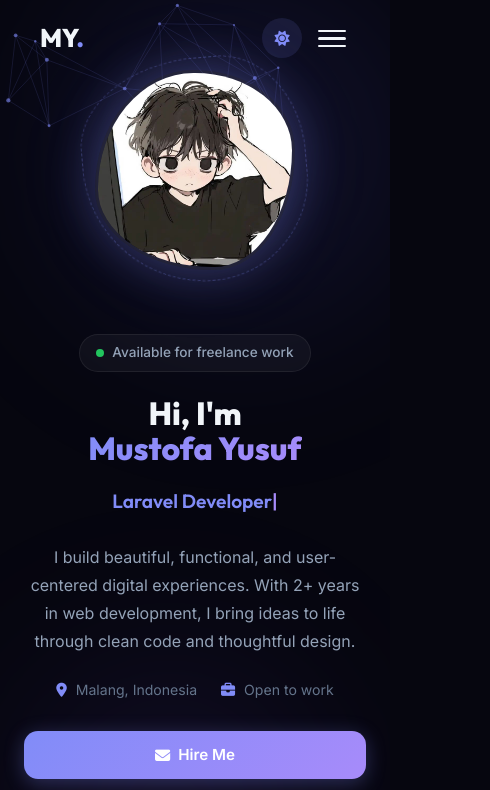
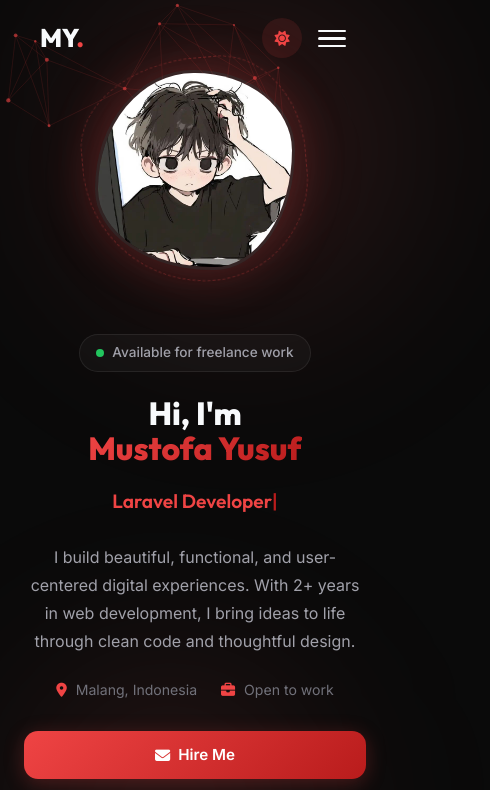
Before and after one commit to josephmolanaa/TOPA-PORTOFOLIO, a plain HTML site: page index.html in a window 390 px wide. Both pictures are taken after a click on the button 282 px from the left and 38 px from the top of the page. Shown: the top 790 px of the page, 490 px wide, since content can reach past the window. Drawn offline with Linux system fonts and the light colour scheme.

Commit message:
changes color

```diff
--- a/main.js
+++ b/main.js
@@ -45,8 +45,8 @@ document.addEventListener('DOMContentLoaded', () => {
 
   function updateParticleColors() {
     if (isDark()) {
-      particleColor   = 'rgba(129,140,248,0.6)';
-      connectionColor = 'rgba(129,140,248,0.12)';
+      particleColor   = 'rgba(239,68,68,0.6)';
+      connectionColor = 'rgba(239,68,68,0.12)';
     } else {
       particleColor   = 'rgba(99,102,241,0.4)';
       connectionColor = 'rgba(99,102,241,0.08)';
--- a/style.css
+++ b/style.css
@@ -8,91 +8,93 @@
 
 :root {
   /* Light theme defaults */
-  --bg-primary:    #f0f4ff;
-  --bg-secondary:  #ffffff;
-  --bg-card:       #ffffff;
-  --bg-nav:        rgba(255, 255, 255, 0.75);
+  --bg-primary: #f0f4ff;
+  --bg-secondary: #ffffff;
+  --bg-card: #ffffff;
+  --bg-nav: rgba(255, 255, 255, 0.75);
   --bg-nav-border: rgba(0, 0, 0, 0.08);
 
-  --accent:        #6366f1;
-  --accent-2:      #8b5cf6;
-  --accent-light:  rgba(99, 102, 241, 0.12);
-  --accent-glow:   rgba(99, 102, 241, 0.35);
+  --accent: #6366f1;
+  --accent-2: #8b5cf6;
+  --accent-light: rgba(99, 102, 241, 0.12);
+  --accent-glow: rgba(99, 102, 241, 0.35);
 
-  --text-primary:   #0f172a;
+  --text-primary: #0f172a;
   --text-secondary: #475569;
-  --text-muted:     #94a3b8;
+  --text-muted: #94a3b8;
 
-  --border:        rgba(0, 0, 0, 0.08);
-  --shadow-sm:     0 2px 12px rgba(0, 0, 0, 0.07);
-  --shadow-md:     0 8px 30px rgba(0, 0, 0, 0.10);
-  --shadow-lg:     0 20px 60px rgba(0, 0, 0, 0.12);
-  --shadow-card:   0 4px 20px rgba(99, 102, 241, 0.10);
+  --border: rgba(0, 0, 0, 0.08);
+  --shadow-sm: 0 2px 12px rgba(0, 0, 0, 0.07);
+  --shadow-md: 0 8px 30px rgba(0, 0, 0, 0.10);
+  --shadow-lg: 0 20px 60px rgba(0, 0, 0, 0.12);
+  --shadow-card: 0 4px 20px rgba(99, 102, 241, 0.10);
 
-  --radius-sm:  8px;
-  --radius-md:  14px;
-  --radius-lg:  22px;
-  --radius-xl:  32px;
+  --radius-sm: 8px;
+  --radius-md: 14px;
+  --radius-lg: 22px;
+  --radius-xl: 32px;
 
   --transition: 0.35s cubic-bezier(0.4, 0, 0.2, 1);
 
-  --font-sans:  'Inter', sans-serif;
+  --font-sans: 'Inter', sans-serif;
   --font-display: 'Outfit', sans-serif;
 }
 
 /* Dark theme via attribute (explicit toggle) */
 [data-theme="dark"] {
-  --bg-primary:    #06060f;
-  --bg-secondary:  #0d0d1c;
-  --bg-card:       rgba(255, 255, 255, 0.04);
-  --bg-nav:        rgba(6, 6, 15, 0.80);
-  --bg-nav-border: rgba(255, 255, 255, 0.07);
+  --bg-primary: #0a0a0a;
+  --bg-secondary: #141414;
+  --bg-card: rgba(255, 255, 255, 0.03);
+  --bg-nav: rgba(10, 10, 10, 0.85);
+  --bg-nav-border: rgba(255, 255, 255, 0.06);
 
-  --accent:        #818cf8;
-  --accent-2:      #a78bfa;
-  --accent-light:  rgba(129, 140, 248, 0.12);
-  --accent-glow:   rgba(129, 140, 248, 0.30);
+  --accent: #ef4444;
+  --accent-2: #b91c1c;
+  --accent-light: rgba(239, 68, 68, 0.12);
+  --accent-glow: rgba(239, 68, 68, 0.25);
 
-  --text-primary:   #f1f5f9;
-  --text-secondary: #94a3b8;
-  --text-muted:     #64748b;
+  --text-primary: #f8fafc;
+  --text-secondary: #a1a1aa;
+  --text-muted: #71717a;
 
-  --border:        rgba(255, 255, 255, 0.07);
-  --shadow-sm:     0 2px 12px rgba(0, 0, 0, 0.30);
-  --shadow-md:     0 8px 30px rgba(0, 0, 0, 0.40);
-  --shadow-lg:     0 20px 60px rgba(0, 0, 0, 0.50);
-  --shadow-card:   0 4px 20px rgba(129, 140, 248, 0.08);
+  --border: rgba(255, 255, 255, 0.08);
+  --shadow-sm: 0 2px 12px rgba(0, 0, 0, 0.40);
+  --shadow-md: 0 8px 30px rgba(0, 0, 0, 0.50);
+  --shadow-lg: 0 20px 60px rgba(0, 0, 0, 0.60);
+  --shadow-card: 0 4px 20px rgba(239, 68, 68, 0.08);
 }
 
 /* Dark theme via OS preference (no override attribute) */
 @media (prefers-color-scheme: dark) {
   :root:not([data-theme="light"]) {
-    --bg-primary:    #06060f;
-    --bg-secondary:  #0d0d1c;
-    --bg-card:       rgba(255, 255, 255, 0.04);
-    --bg-nav:        rgba(6, 6, 15, 0.80);
-    --bg-nav-border: rgba(255, 255, 255, 0.07);
+    --bg-primary: #0a0a0a;
+    --bg-secondary: #141414;
+    --bg-card: rgba(255, 255, 255, 0.03);
+    --bg-nav: rgba(10, 10, 10, 0.85);
+    --bg-nav-border: rgba(255, 255, 255, 0.06);
 
-    --accent:        #818cf8;
-    --accent-2:      #a78bfa;
-    --accent-light:  rgba(129, 140, 248, 0.12);
-    --accent-glow:   rgba(129, 140, 248, 0.30);
+    --accent: #ef4444;
+    --accent-2: #b91c1c;
+    --accent-light: rgba(239, 68, 68, 0.12);
+    --accent-glow: rgba(239, 68, 68, 0.25);
 
-    --text-primary:   #f1f5f9;
-    --text-secondary: #94a3b8;
-    --text-muted:     #64748b;
+    --text-primary: #f8fafc;
+    --text-secondary: #a1a1aa;
+    --text-muted: #71717a;
 
-    --border:        rgba(255, 255, 255, 0.07);
-    --shadow-sm:     0 2px 12px rgba(0, 0, 0, 0.30);
-    --shadow-md:     0 8px 30px rgba(0, 0, 0, 0.40);
-    --shadow-lg:     0 20px 60px rgba(0, 0, 0, 0.50);
-    --shadow-card:   0 4px 20px rgba(129, 140, 248, 0.08);
+    --border: rgba(255, 255, 255, 0.08);
+    --shadow-sm: 0 2px 12px rgba(0, 0, 0, 0.40);
+    --shadow-md: 0 8px 30px rgba(0, 0, 0, 0.50);
+    --shadow-lg: 0 20px 60px rgba(0, 0, 0, 0.60);
+    --shadow-card: 0 4px 20px rgba(239, 68, 68, 0.08);
   }
 }
 
 /* ─── 2. RESET & BASE ───────────────────────────── */
 
-*, *::before, *::after {
+*,
+*::before,
+*::after {
   margin: 0;
   padding: 0;
   box-sizing: border-box;
@@ -112,10 +114,25 @@ body {
   line-height: 1.6;
 }
 
-img { display: block; max-width: 100%; }
-a  { text-decoration: none; }
-ul { list-style: none; }
-button { font-family: inherit; cursor: pointer; border: none; background: none; }
+img {
+  display: block;
+  max-width: 100%;
+}
+
+a {
+  text-decoration: none;
+}
+
+ul {
+  list-style: none;
+}
+
+button {
+  font-family: inherit;
+  cursor: pointer;
+  border: none;
+  background: none;
+}
 
 /* ─── 3. UTILITIES ──────────────────────────────── */
 
@@ -172,6 +189,7 @@ button { font-family: inherit; cursor: pointer; border: none; background: none;
   transform: translateY(36px);
   transition: opacity 0.65s ease, transform 0.65s ease;
 }
+
 .reveal.visible {
   opacity: 1;
   transform: translateY(0);
@@ -194,6 +212,7 @@ button { font-family: inherit; cursor: pointer; border: none; background: none;
   color: #fff;
   box-shadow: 0 4px 20px var(--accent-glow);
 }
+
 .btn-primary:hover {
   transform: translateY(-2px);
   box-shadow: 0 8px 30px var(--accent-glow);
@@ -204,13 +223,17 @@ button { font-family: inherit; cursor: pointer; border: none; background: none;
   color: var(--text-primary);
   background: var(--bg-card);
 }
+
 .btn-outline:hover {
   border-color: var(--accent);
   color: var(--accent);
   transform: translateY(-2px);
 }
 
-.btn-full { width: 100%; justify-content: center; }
+.btn-full {
+  width: 100%;
+  justify-content: center;
+}
 
 /* Logo */
 .logo {
@@ -220,14 +243,17 @@ button { font-family: inherit; cursor: pointer; border: none; background: none;
   color: var(--text-primary);
   letter-spacing: -0.5px;
 }
-.logo-dot { color: var(--accent); }
+
+.logo-dot {
+  color: var(--accent);
+}
 
 /* ─── 4. LOADING SCREEN ─────────────────────────── */
 
 #loading-screen {
   position: fixed;
   inset: 0;
-  background: #06060f;
+  background: var(--bg-primary);
   display: flex;
   align-items: center;
   justify-content: center;
@@ -243,7 +269,7 @@ button { font-family: inherit; cursor: pointer; border: none; background: none;
   font-family: var(--font-display);
   font-size: 5rem;
   font-weight: 800;
-  background: linear-gradient(135deg, #818cf8, #a78bfa);
+  background: linear-gradient(135deg, var(--accent), var(--accent-2));
   -webkit-background-clip: text;
   -webkit-text-fill-color: transparent;
   background-clip: text;
@@ -252,7 +278,7 @@ button { font-family: inherit; cursor: pointer; border: none; background: none;
 }
 
 .loader-name {
-  color: rgba(255,255,255,0.55);
+  color: rgba(255, 255, 255, 0.55);
   font-size: 0.95rem;
   letter-spacing: 0.1em;
   margin-bottom: 28px;
@@ -261,7 +287,7 @@ button { font-family: inherit; cursor: pointer; border: none; background: none;
 .loader-bar-wrap {
   width: 200px;
   height: 3px;
-  background: rgba(255,255,255,0.1);
+  background: rgba(255, 255, 255, 0.1);
   border-radius: 99px;
   overflow: hidden;
   margin: 0 auto;
@@ -270,20 +296,35 @@ button { font-family: inherit; cursor: pointer; border: none; background: none;
 .loader-bar-fill {
   height: 100%;
   width: 0%;
-  background: linear-gradient(90deg, #818cf8, #a78bfa);
+  background: linear-gradient(90deg, var(--accent), var(--accent-2));
   border-radius: 99px;
   animation: loader-fill 2.8s cubic-bezier(0.4, 0, 0.2, 1) forwards;
 }
 
 @keyframes loader-pulse {
-  0%, 100% { opacity: 1; }
-  50%       { opacity: 0.6; }
+
+  0%,
+  100% {
+    opacity: 1;
+  }
+
+  50% {
+    opacity: 0.6;
+  }
 }
 
 @keyframes loader-fill {
-  0%   { width: 0%; }
-  60%  { width: 80%; }
-  100% { width: 100%; }
+  0% {
+    width: 0%;
+  }
+
+  60% {
+    width: 80%;
+  }
+
+  100% {
+    width: 100%;
+  }
 }
 
 /* ─── 5. HEADER / NAVBAR ────────────────────────── */
@@ -294,7 +335,10 @@ button { font-family: inherit; cursor: pointer; border: none; background: none;
   left: 0;
   width: 100%;
   z-index: 1000;
-  transition: all var(--transition);
+  background-color: transparent;
+  border-bottom: 1px solid transparent;
+  transform: translateZ(0); /* Force hardware accel to stop filter flash */
+  transition: background-color 0.3s ease, border-color 0.3s ease, box-shadow 0.3s ease;
 }
 
 #header.scrolled {
@@ -395,9 +439,18 @@ button { font-family: inherit; cursor: pointer; border: none; background: none;
   transition: all var(--transition);
 }
 
-.hamburger.open span:nth-child(1) { transform: translateY(7.5px) rotate(45deg); }
-.hamburger.open span:nth-child(2) { opacity: 0; transform: scaleX(0); }
-.hamburger.open span:nth-child(3) { transform: translateY(-7.5px) rotate(-45deg); }
+.hamburger.open span:nth-child(1) {
+  transform: translateY(7.5px) rotate(45deg);
+}
+
+.hamburger.open span:nth-child(2) {
+  opacity: 0;
+  transform: scaleX(0);
+}
+
+.hamburger.open span:nth-child(3) {
+  transform: translateY(-7.5px) rotate(-45deg);
+}
 
 /* Mobile nav dropdown */
 .nav-links.open {
@@ -413,7 +466,6 @@ button { font-family: inherit; cursor: pointer; border: none; background: none;
   align-items: center;
   justify-content: space-between;
   gap: 4rem;
-  overflow: hidden;
   padding-top: 120px;
 }
 
@@ -437,7 +489,7 @@ button { font-family: inherit; cursor: pointer; border: none; background: none;
 .blob-1 {
   width: 500px;
   height: 500px;
-  background: radial-gradient(circle, rgba(99,102,241,0.18) 0%, transparent 70%);
+  background: radial-gradient(circle, rgba(241, 99, 99, 0.18) 0%, transparent 70%);
   top: -100px;
   right: -100px;
   animation: blob-float 10s ease-in-out infinite;
@@ -446,16 +498,26 @@ button { font-family: inherit; cursor: pointer; border: none; background: none;
 .blob-2 {
   width: 400px;
   height: 400px;
-  background: radial-gradient(circle, rgba(139,92,246,0.14) 0%, transparent 70%);
+  background: radial-gradient(circle, rgba(241, 99, 99, 0.18) 0%, transparent 70%);
   bottom: -50px;
   left: -50px;
   animation: blob-float 14s ease-in-out infinite reverse;
 }
 
 @keyframes blob-float {
-  0%, 100% { transform: translate(0,   0)   scale(1); }
-  33%       { transform: translate(20px, -30px) scale(1.05); }
-  66%       { transform: translate(-20px, 20px) scale(0.97); }
+
+  0%,
+  100% {
+    transform: translate(0, 0) scale(1);
+  }
+
+  33% {
+    transform: translate(20px, -30px) scale(1.05);
+  }
+
+  66% {
+    transform: translate(-20px, 20px) scale(0.97);
+  }
 }
 
 /* Home content */
@@ -485,14 +547,22 @@ button { font-family: inherit; cursor: pointer; border: none; background: none;
   height: 8px;
   background: #22c55e;
   border-radius: 50%;
-  box-shadow: 0 0 0 0 rgba(34,197,94,0.5);
+  box-shadow: 0 0 0 0 rgba(34, 197, 94, 0.5);
   animation: pulse-dot 2s infinite;
 }
 
 @keyframes pulse-dot {
-  0%   { box-shadow: 0 0 0 0 rgba(34,197,94,0.5); }
-  70%  { box-shadow: 0 0 0 8px rgba(34,197,94,0); }
-  100% { box-shadow: 0 0 0 0 rgba(34,197,94,0); }
+  0% {
+    box-shadow: 0 0 0 0 rgba(34, 197, 94, 0.5);
+  }
+
+  70% {
+    box-shadow: 0 0 0 8px rgba(34, 197, 94, 0);
+  }
+
+  100% {
+    box-shadow: 0 0 0 0 rgba(34, 197, 94, 0);
+  }
 }
 
 .hero-title {
@@ -520,8 +590,15 @@ button { font-family: inherit; cursor: pointer; border: none; background: none;
 }
 
 @keyframes blink {
-  0%, 100% { opacity: 1; }
-  50%       { opacity: 0; }
+
+  0%,
+  100% {
+    opacity: 1;
+  }
+
+  50% {
+    opacity: 0;
+  }
 }
 
 .hero-desc {
@@ -541,7 +618,10 @@ button { font-family: inherit; cursor: pointer; border: none; background: none;
   margin-bottom: 30px;
 }
 
-.hero-meta i   { color: var(--accent); margin-right: 5px; }
+.hero-meta i {
+  color: var(--accent);
+  margin-right: 5px;
+}
 
 .hero-btns {
   display: flex;
@@ -618,15 +698,33 @@ button { font-family: inherit; cursor: pointer; border: none; background: none;
 }
 
 @keyframes morph-border {
-  0%, 100% { border-radius: 40% 60% 60% 40% / 50% 50% 70% 50%; }
-  25%       { border-radius: 50% 50% 40% 60% / 60% 40% 60% 40%; }
-  50%       { border-radius: 60% 40% 50% 50% / 40% 60% 40% 60%; }
-  75%       { border-radius: 50% 60% 60% 40% / 50% 60% 40% 50%; }
+
+  0%,
+  100% {
+    border-radius: 40% 60% 60% 40% / 50% 50% 70% 50%;
+  }
+
+  25% {
+    border-radius: 50% 50% 40% 60% / 60% 40% 60% 40%;
+  }
+
+  50% {
+    border-radius: 60% 40% 50% 50% / 40% 60% 40% 60%;
+  }
+
+  75% {
+    border-radius: 50% 60% 60% 40% / 50% 60% 40% 50%;
+  }
 }
 
 @keyframes spin-slow {
-  from { transform: rotate(0deg); }
-  to   { transform: rotate(360deg); }
+  from {
+    transform: rotate(0deg);
+  }
+
+  to {
+    transform: rotate(360deg);
+  }
 }
 
 /* ─── 7. ABOUT SECTION ──────────────────────────── */
@@ -740,7 +838,9 @@ button { font-family: inherit; cursor: pointer; border: none; background: none;
   gap: 8px;
 }
 
-.skill-group h4 i { color: var(--accent); }
+.skill-group h4 i {
+  color: var(--accent);
+}
 
 .skill-tags {
   display: flex;
@@ -753,7 +853,7 @@ button { font-family: inherit; cursor: pointer; border: none; background: none;
   font-weight: 500;
   color: var(--accent);
   background: var(--accent-light);
-  border: 1px solid rgba(99,102, 241, 0.2);
+  border: 1px solid rgba(99, 102, 241, 0.2);
   border-radius: 6px;
   padding: 4px 12px;
   transition: all var(--transition);
@@ -816,7 +916,7 @@ button { font-family: inherit; cursor: pointer; border: none; background: none;
 .project-overlay {
   position: absolute;
   inset: 0;
-  background: rgba(6,6,15,0.75);
+  background: rgba(6, 6, 15, 0.75);
   backdrop-filter: blur(4px);
   display: flex;
   align-items: center;
@@ -835,8 +935,8 @@ button { font-family: inherit; cursor: pointer; border: none; background: none;
   align-items: center;
   gap: 7px;
   padding: 9px 18px;
-  background: rgba(255,255,255,0.12);
-  border: 1px solid rgba(255,255,255,0.25);
+  background: rgba(255, 255, 255, 0.12);
+  border: 1px solid rgba(255, 255, 255, 0.25);
   border-radius: var(--radius-md);
   color: #fff;
   font-size: 0.85rem;
@@ -914,9 +1014,14 @@ button { font-family: inherit; cursor: pointer; border: none; background: none;
   z-index: 0;
 }
 
-.service-card:hover::before { opacity: 1; }
+.service-card:hover::before {
+  opacity: 1;
+}
 
-.service-card > * { position: relative; z-index: 1; }
+.service-card>* {
+  position: relative;
+  z-index: 1;
+}
 
 .service-card:hover {
   transform: translateY(-6px);
@@ -938,7 +1043,7 @@ button { font-family: inherit; cursor: pointer; border: none; background: none;
 }
 
 .service-card:hover .service-icon {
-  background: rgba(255,255,255,0.2);
+  background: rgba(255, 255, 255, 0.2);
   color: #fff;
 }
 
@@ -951,7 +1056,9 @@ button { font-family: inherit; cursor: pointer; border: none; background: none;
   transition: color var(--transition);
 }
 
-.service-card:hover h3 { color: #fff; }
+.service-card:hover h3 {
+  color: #fff;
+}
 
 .service-card p {
   font-size: 0.88rem;
@@ -960,7 +1067,9 @@ button { font-family: inherit; cursor: pointer; border: none; background: none;
   transition: color var(--transition);
 }
 
-.service-card:hover p { color: rgba(255,255,255,0.85); }
+.service-card:hover p {
+  color: rgba(255, 255, 255, 0.85);
+}
 
 /* ─── 10. CONTACT SECTION ───────────────────────── */
 
@@ -976,7 +1085,7 @@ button { font-family: inherit; cursor: pointer; border: none; background: none;
   min-width: 280px;
 }
 
-.contact-info > p {
+.contact-info>p {
   font-size: 1rem;
   color: var(--text-secondary);
   line-height: 1.8;
@@ -1145,7 +1254,9 @@ button { font-family: inherit; cursor: pointer; border: none; background: none;
   transition: color var(--transition);
 }
 
-.footer-nav a:hover { color: var(--accent); }
+.footer-nav a:hover {
+  color: var(--accent);
+}
 
 .footer-socials {
   display: flex;
@@ -1220,24 +1331,72 @@ button { font-family: inherit; cursor: pointer; border: none; background: none;
 /* ─── 12. RESPONSIVE ────────────────────────────── */
 
 @media (max-width: 1024px) {
-  .home { flex-direction: column; text-align: center; padding-top: 130px; min-height: unset; padding-bottom: 60px; }
-  .home-content { max-width: 100%; }
-  .hero-title { font-size: clamp(2rem, 6vw, 3rem); }
-  .hero-btns, .hero-meta { justify-content: center; }
-  .hero-socials { justify-content: center; }
-  .hero-image-wrap { order: -1; }
-  .hero-img { width: clamp(200px, 50vw, 300px); }
+  .home {
+    flex-direction: column;
+    text-align: center;
+    padding-top: 130px;
+    min-height: unset;
+    padding-bottom: 60px;
+  }
 
-  .about-content { flex-direction: column; align-items: center; text-align: center; }
-  .about-img-wrap { order: -1; }
-  .skill-group h4, .stats-row { justify-content: center; }
-  .stats-row { gap: 24px; }
-  .skill-tags { justify-content: center; }
+  .home-content {
+    max-width: 100%;
+  }
+
+  .hero-title {
+    font-size: clamp(2rem, 6vw, 3rem);
+  }
+
+  .hero-btns,
+  .hero-meta {
+    justify-content: center;
+  }
+
+  .hero-socials {
+    justify-content: center;
+  }
+
+  .hero-image-wrap {
+    order: -1;
+  }
+
+  .hero-img {
+    width: clamp(200px, 50vw, 300px);
+  }
+
+  .about-content {
+    flex-direction: column;
+    align-items: center;
+    text-align: center;
+  }
+
+  .about-img-wrap {
+    order: -1;
+  }
+
+  .skill-group h4,
+  .stats-row {
+    justify-content: center;
+  }
+
+  .stats-row {
+    gap: 24px;
+  }
+
+  .skill-tags {
+    justify-content: center;
+  }
 }
 
 @media (max-width: 768px) {
-  .section { padding: 70px 24px; }
-  .projects { margin-inline: 12px; padding: 60px 24px; }
+  .section {
+    padding: 70px 24px;
+  }
+
+  .projects {
+    margin-inline: 12px;
+    padding: 60px 24px;
+  }
 
   /* Mobile nav */
   .nav-links {
@@ -1257,23 +1416,58 @@ button { font-family: inherit; cursor: pointer; border: none; background: none;
     border-right: 1px solid var(--border);
   }
 
-  .hamburger { display: flex; z-index: 1001; }
+  .hamburger {
+    display: flex;
+    z-index: 1001;
+  }
 
-  .projects-grid { grid-template-columns: 1fr; }
-  .services-grid { grid-template-columns: 1fr; }
+  .projects-grid {
+    grid-template-columns: 1fr;
+  }
 
-  .contact-content { flex-direction: column; }
-  .contact-form-wrap { padding: 24px; }
+  .services-grid {
+    grid-template-columns: 1fr;
+  }
 
-  .footer-top { flex-direction: column; align-items: flex-start; gap: 24px; }
-  .footer-nav { gap: 16px; }
-  .footer-bottom { flex-direction: column; align-items: flex-start; }
+  .contact-content {
+    flex-direction: column;
+  }
 
-  .stats-row { gap: 18px; }
+  .contact-form-wrap {
+    padding: 24px;
+  }
+
+  .footer-top {
+    flex-direction: column;
+    align-items: flex-start;
+    gap: 24px;
+  }
+
+  .footer-nav {
+    gap: 16px;
+  }
+
+  .footer-bottom {
+    flex-direction: column;
+    align-items: flex-start;
+  }
+
+  .stats-row {
+    gap: 18px;
+  }
 }
 
 @media (max-width: 480px) {
-  .hero-btns { flex-direction: column; }
-  .btn { justify-content: center; width: 100%; }
-  .loader-initials { font-size: 3.5rem; }
+  .hero-btns {
+    flex-direction: column;
+  }
+
+  .btn {
+    justify-content: center;
+    width: 100%;
+  }
+
+  .loader-initials {
+    font-size: 3.5rem;
+  }
 }
```
Also changed, not shown: index.html (+1 -0 lines).
